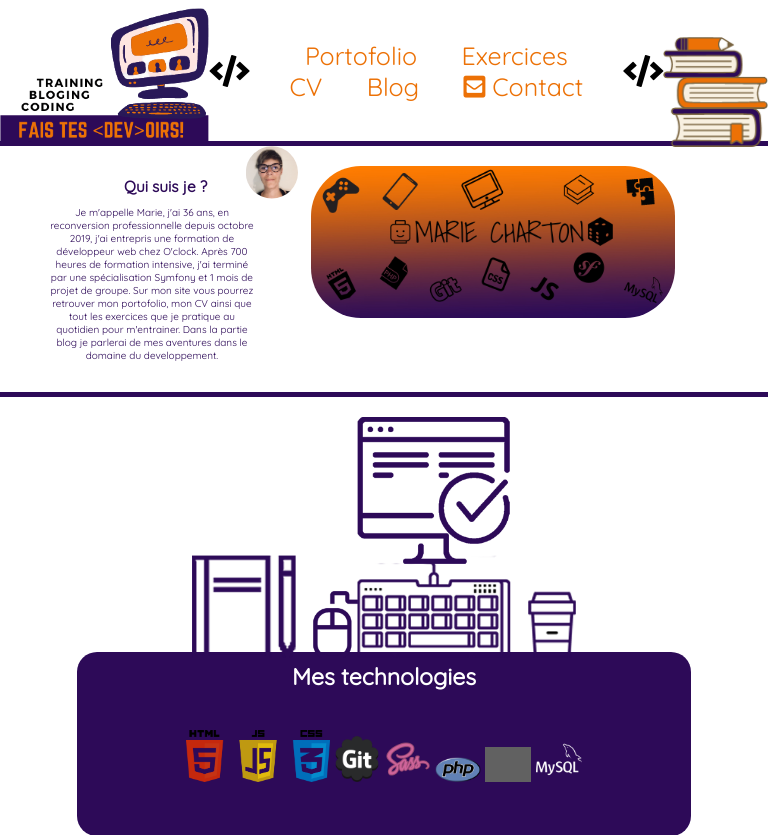
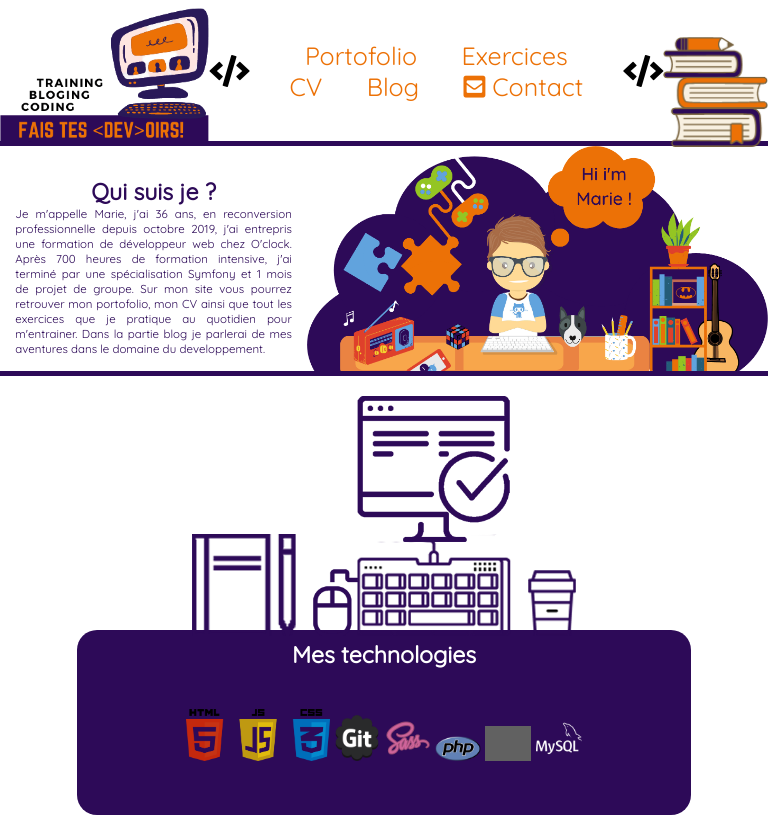
Before and after one commit to MarieCharton/PortofolioV2, a Symfony app: template templates/homepage.html.twig in a window 768 px wide. Shown: the top 835 px of the page. Run offline with Twig, Linux system fonts and the light colour scheme; the template is opened without the code that fills it, so the values that code supplies are empty; some libraries are stand-ins or nearby versions; grey boxes are pictures that could not be loaded.

Commit message:
correction banniere logo hd

```diff
--- a/public/css/base/header.css
+++ b/public/css/base/header.css
@@ -54,44 +54,34 @@
 
 /*=Banner=*/
 .banner{
-    padding: 20px;
     height: auto;
     display: flex;
-    flex-direction: wrap;
-    position: relative;
     border-bottom: 5px solid #2d0a58;
+    margin-bottom: 20px;
 }
-.marie{
-    position: absolute;
-    left: 33%;
-    top:22%;
-}
-.img-marie{
-    width:20%;
-    height: 20%;
-    clip-path:ellipse(50% 50%);
-    margin: auto;
-}
+
 .banner-presentation{
     width: 40%;
     text-align: center;
     color: #2d0a58;
+    font-size: 1.4vw;
+}
+.presentation{
+    width: 80%;
+    margin: auto;
+    text-align: justify;
 }
 .banner-presentation h1{
     font-size: 2vw;
-    transform: rotate(-9deg);
-    padding-left: 367px;
 }
-.presentation{
-    width: 70%;
-    font-size: 1.2vw;
-    padding-left: 30px;
-}
+
 .banner-div{
-    width: 50%;
+    width: 60%;
+    display: flex;
+    align-items: flex-end ;
 }
 .img-banner{
     width: 100%;
-    border-radius: 50px;
+
 }
 /*=END HEADER=*/
--- a/public/css/pages/cv.css
+++ b/public/css/pages/cv.css
@@ -4,6 +4,7 @@
 }
 .cv-background img{
     width: 48%;
+    margin-top: 20px;
 }
 
 .wrapper-cv{
--- a/public/css/pages/portofolio.css
+++ b/public/css/pages/portofolio.css
@@ -2,7 +2,7 @@
     background-image: url("../../images/background/portofolio.png");
     background-repeat: no-repeat;
     background-position: bottom;
-    background-size: 65%;
+    background-size: 49%;
     height: 580px;
     background-color: rgb(226, 221, 221);
     border-bottom: 5px solid #ea8342;
@@ -11,7 +11,7 @@
 /*=====TABLETTE=====*/
 @media (min-width: 600px) and (max-width: 1024px) {
     .portofolio-background{
-        background-size: 90%;
+        background-size: 55%;
         height: 300px;
     }
 }
@@ -19,7 +19,7 @@
 /*=====MOBILE=====*/
 @media (min-width: 0px) and (max-width: 599px) {
     .portofolio-background{
-        background-size: 110%;
+        background-size: 75%;
         height: 180px;
     }
 }
--- a/public/css/pages/training.css
+++ b/public/css/pages/training.css
@@ -2,7 +2,7 @@
     background-image: url("../../images/background/training.png");
     background-repeat: no-repeat;
     background-position: bottom;
-    background-size: 65%;
+    background-size: 49%;
     height: 580px;
     background-color: rgb(226, 221, 221);
     border-bottom: 5px solid #ea8342;
@@ -11,7 +11,7 @@
 /*=====TABLETTE=====*/
 @media (min-width: 600px) and (max-width: 1024px) {
     .training-background{
-        background-size: 90%;
+        background-size: 55%;
         height: 300px;
     }
 }
@@ -19,7 +19,7 @@
 /*=====MOBILE=====*/
 @media (min-width: 0px) and (max-width: 599px) {
     .training-background{
-        background-size: 110%;
+        background-size: 75%;
         height: 180px;
     }
 }
--- a/public/css/responsive.css
+++ b/public/css/responsive.css
@@ -15,7 +15,6 @@
     }
     .logo{
         width: 50%;
-        /* background-color: red; */
     }
     .logo-image{
         width: 100%;
@@ -28,7 +27,6 @@
     .links{
         width: 50%;
         text-align: center;
-        /* background-color: green; */
 
     }
     .link {
@@ -50,28 +48,19 @@
         margin: auto;
     }
     .banner-presentation h1{
-        font-size: 13px;
-        transform: rotate(0deg);
-        padding-left: 0px;
+        font-size: 20px;
     }
     .presentation{
-        font-size: 15px;
+        font-size: 16px;
         width: 100%;
-        padding-left: 0px;
 
     }
     .banner-div{
         width: 100%;
         margin: auto;
     }
-    .img-banner{
-        border-radius: 0px;
-        margin-bottom: 40px;
-    }
-    .marie{
-        position: static;
-        text-align: center;
-    }
+
+
 
     /*Title*/
     .section-title{
@@ -204,27 +193,20 @@
     }
 
     /*BANNER*/
+    .banner-presentation{
+        margin: auto;
+    }
     .banner-presentation h1{
-        transform: rotate(0deg);
-        padding-left: 0px;
+        font-size: 23px;
+        margin-bottom: 0;
     }
     .presentation{
-        font-size: 10px;
+        font-size: 1.5vw;
+        width: 90%;
     }
-    .img-marie{
-        width:10%;
-        height: 10%;
-        clip-path:ellipse(50% 50%);
-        margin: auto;
-    }
-    .marie{
-        position: absolute;
-        left: 32%;
-        top:0%;
-    }
-    .intro-techno {
-        width: 30%;
-    }
+
+
+
     .image-box{
         height:80px;
     }
@@ -257,8 +239,6 @@
     .arrow-top{
         width: 25%;
     }
-
-
 
     /*Title*/
     .section-title{
--- a/templates/layout/_banner.html.twig
+++ b/templates/layout/_banner.html.twig
@@ -1,13 +1,10 @@
 <div class="banner">
-    <div class="marie">
-        <img class = "img-marie" src="{{ asset('images/marie.jpg') }}" alt="banniere">
-    </div>
     <div class="banner-presentation">
         <h1> Qui suis je ? </h1>
         <p class ="presentation" >Je m'appelle Marie, j'ai 36 ans, en reconversion professionnelle depuis octobre 2019, j'ai entrepris une formation de développeur web chez O'clock. Après 700 heures de formation intensive, j'ai terminé par une spécialisation Symfony et 1 mois de projet de groupe.
         Sur mon site vous pourrez retrouver mon portofolio, mon CV ainsi que tout les exercices que je pratique au quotidien pour m'entrainer. Dans la partie blog je parlerai de mes aventures dans le domaine du developpement. </p>
     </div>
     <div class="banner-div">
-        <img class = "img-banner" src="{{ asset('images/portofoliobanner.jpg') }}" alt="banniere">
+        <img class = "img-banner" src="{{ asset('images/background/presentation.png') }}" alt="banniere">
     </div>
 </div>
```
Also changed, not shown: templates/layout/portofolio/content-portofolio.html.twig (+7 -0 lines), public/images/background/blog.png (added), public/images/background/contact-tablette.jpg (deleted), public/images/background/contact.jpg (deleted), public/images/background/cv2.png, public/images/background/portofolio.png, public/images/background/presentation.png (added), public/images/background/training.png, public/images/projets/projet6.png (added).
